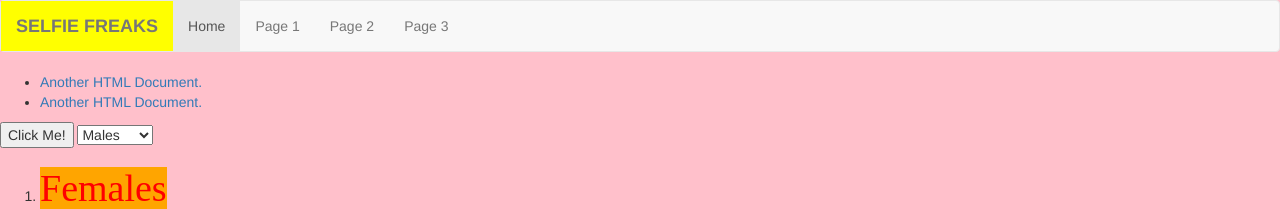
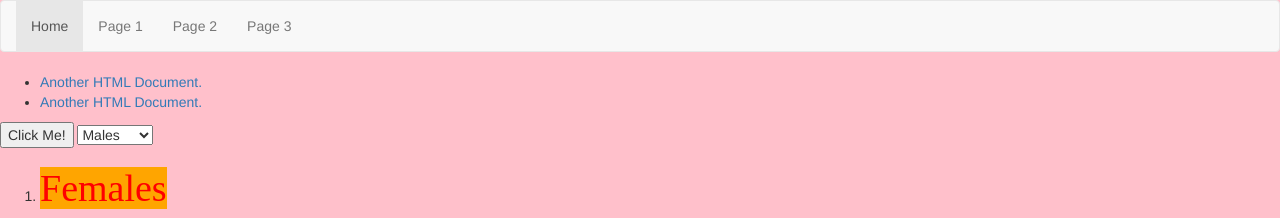
Before and after one commit to misbah987/misbah18, a plain HTML site: page index.html in a window 1280 px wide. Shown: the top 218 px of the page. Drawn offline with nearby package versions, Linux system fonts and the light colour scheme.

Commit message:
Update index.html

```diff
--- a/index.html
+++ b/index.html
@@ -20,9 +20,6 @@
   <body style="background-color:pink;">
   <nav class="navbar navbar-default">
   <div class="container-fluid">
-    <div class="navbar-header">
-      <b><a style="background-color:yellow;" class="navbar-brand" href="#">SELFIE FREAKS</a></b>
-    </div>
     <ul class="nav navbar-nav">
       <li class="active"><a href="lab 3.html">Home</a></li>
       <li><a href="lab 1.html">Page 1</a></li>
```
